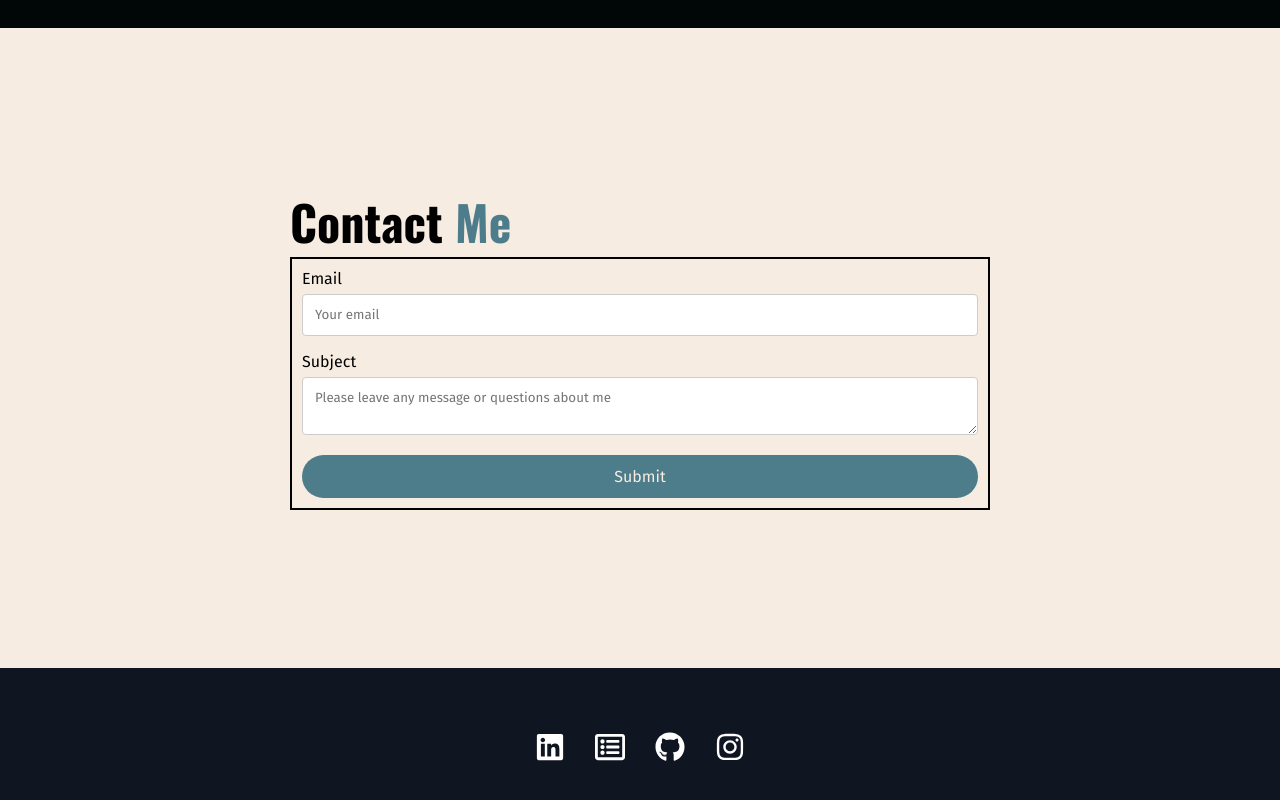
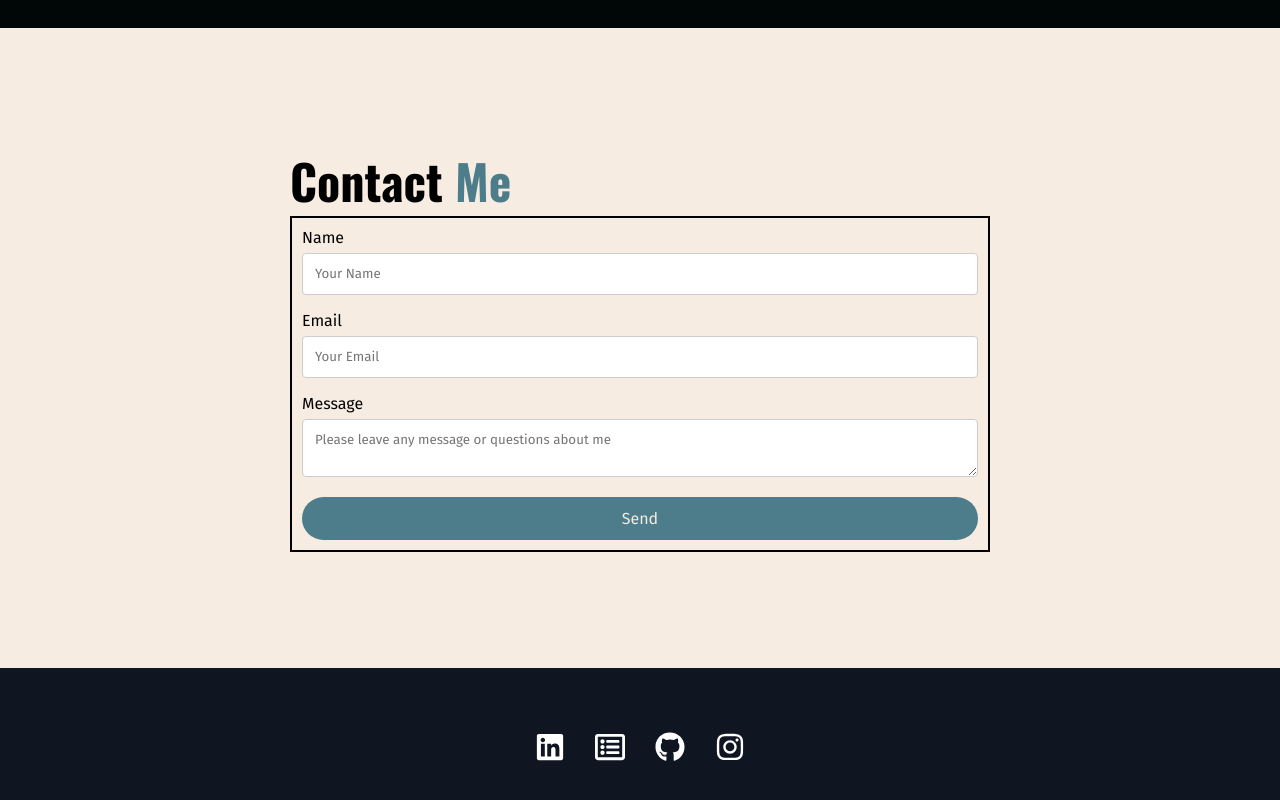
Before and after one commit to yoowook1207/sung_w_yoo.portfolio, a React (Create React App) app: page / in a window 1280 px wide. Shown: the part 4772-5572 px from the top of the page. Built offline with nearby package versions, Linux system fonts and the light colour scheme.

Commit message:
mailing service

```diff
--- a/package.json
+++ b/package.json
@@ -3,9 +3,14 @@
   "version": "0.1.0",
   "private": true,
   "dependencies": {
+    "@emailjs/browser": "^3.6.2",
     "@testing-library/jest-dom": "^5.16.4",
     "@testing-library/react": "^13.2.0",
     "@testing-library/user-event": "^13.5.0",
+    "cors": "^2.8.5",
+    "emailjs-com": "^3.2.0",
+    "express": "^4.18.1",
+    "nodemailer": "^6.7.5",
     "react": "^18.1.0",
     "react-dom": "^18.1.0",
     "react-icons": "^4.3.1",
--- a/src/components/Contact/ContactElements.js
+++ b/src/components/Contact/ContactElements.js
@@ -44,6 +44,17 @@ export const ContactForm = styled.form `
     }
 `
 
+export const UserInput = styled.input `
+    width: 100%;
+    padding: 12px;
+    border: 1px solid #ccc;
+    border-radius: 4px;
+    box-sizing: border-box;
+    margin-top: 6px;
+    margin-bottom: 16px;
+    resize: vertical;
+`
+
 export const EmailInput = styled.input `
     width: 100%;
     padding: 12px;
@@ -66,10 +77,13 @@ export const TextInput = styled.textarea `
     resize: vertical;
 `
 
-export const ContactButton = styled.button `
+export const ContactButton =styled.input `
     border-radius: 50px;
+    background: #4D7C8A;
     white-space: nowrap;
-    background:#4D7C8A;
+    padding: 12px 30px;
+    color: #F7ECE1;
+    font-size: 16px;
     outline: none;
     border: none;
     cursor: pointer;
@@ -78,4 +92,11 @@ export const ContactButton = styled.button `
     align-items: center;
     transition: all 0.2s ease-in-out;
     text-decoration: none;
+    width: 100%;
+
+    &:hover {
+        transition: all 0.2s ease-in-out;
+        background: #fff;
+        color: #000
+    }
 `
--- a/src/components/Contact/index.js
+++ b/src/components/Contact/index.js
@@ -1,20 +1,40 @@
-import React from 'react'
-import { Button } from '../ButtonElement'
-import { ContactContainer, ContactWrapper, ContactH1, ContactForm, EmailInput, TextInput, Colored } from './ContactElements'
+import React, { useRef } from 'react';
+import { ContactContainer, ContactWrapper, ContactH1, ContactForm, EmailInput, TextInput, Colored, ContactButton, UserInput } from './ContactElements'
+import emailjs from '@emailjs/browser'
+
 
 const Contact = () => {
+
+  const form = useRef();
+
+  const sendEmail = (e) => {
+    e.preventDefault();
+
+    emailjs.sendForm('service_m2p7j4b', 'template_g5k6t2b', form.current, 'XqAnkaoncG0NMTkmf')
+      .then((result) => {
+          console.log(result.text);
+      }, (error) => {
+          console.log(error.text);
+      });
+  };
+
   return (
     <>
       <ContactContainer id="contactMe">
         <ContactWrapper>
               <ContactH1> Contact <Colored>Me</Colored> </ContactH1>
-                  <ContactForm>
+                  <ContactForm ref={form} onSubmit={sendEmail}>
+
+                      <label for="user_name">Name</label>
+                      <UserInput type="text" name="user_name" placeholder='Your Name' required/>
+
                       <label for="email">Email</label>
-                      <EmailInput id="email" placeholder='Your email' />
+                      <EmailInput type="email" name="user_email" placeholder='Your Email' required/>
 
-                      <label for="contactText">Subject</label>
-                      <TextInput id="contactText" placeholder='Please leave any message or questions about me' />
-                      <Button type="submit" primary='true' dark='true'>Submit</Button>
+                      <label for="message">Message</label>
+                      <TextInput name="message" placeholder='Please leave any message or questions about me' required/>
+
+                      <ContactButton type="submit" value="Send"></ContactButton>
                   </ContactForm>
         </ContactWrapper>
       </ContactContainer>
```
Also changed, not shown: 1 other file (tests, documents, lock files or other folders).
